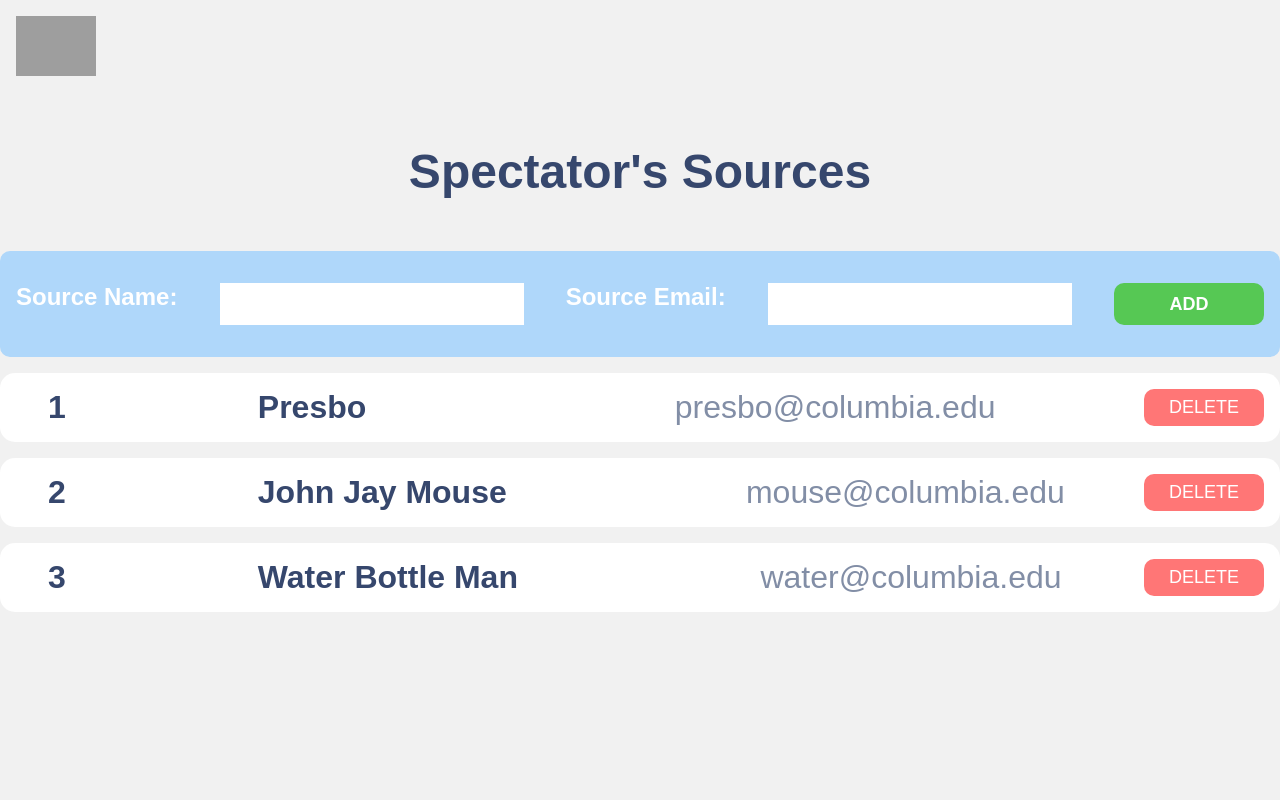
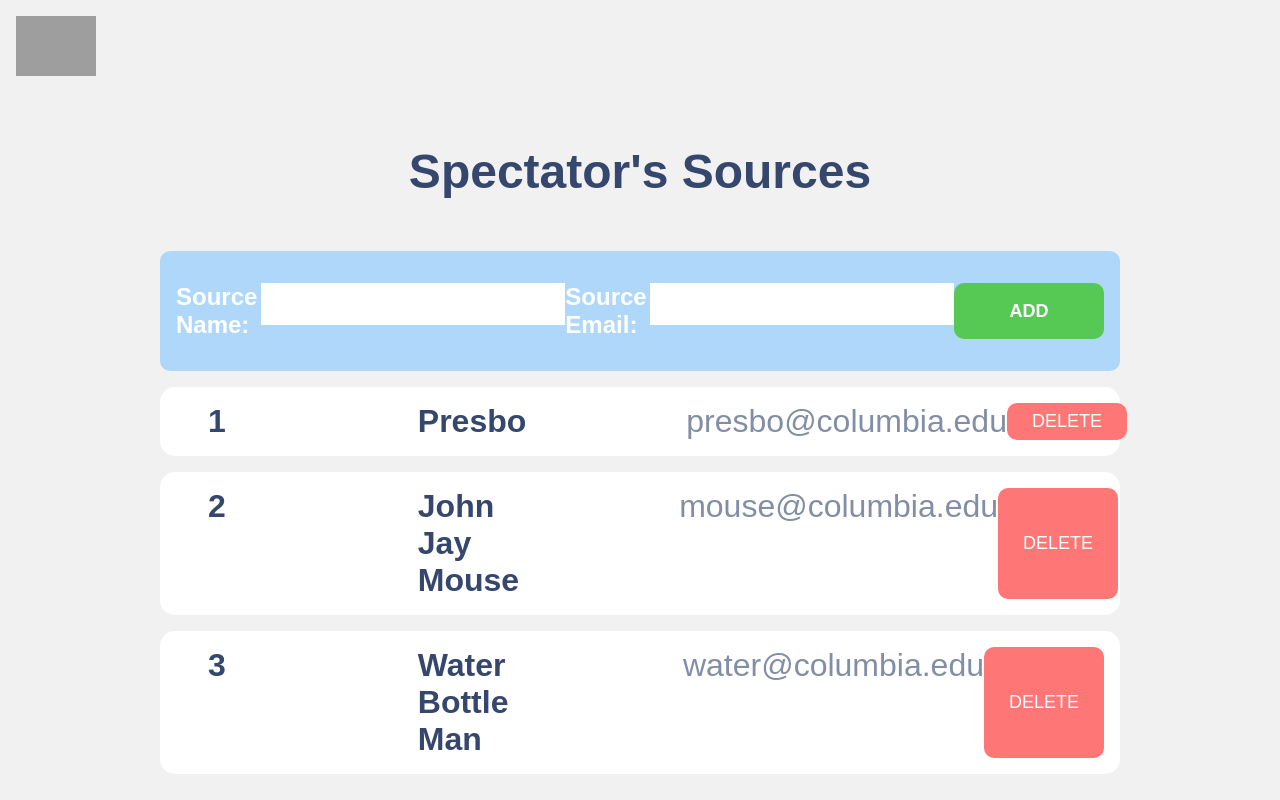
Before and after one commit to jaewon078/spec-sources, a React (Create React App) app in the folder react-app/: page / in a window 1280 px wide. Built offline with nearby package versions, Linux system fonts and the light colour scheme; grey boxes are pictures that could not be loaded.

Commit message:
Update App.css

```diff
--- a/react-app/src/App.css
+++ b/react-app/src/App.css
@@ -24,13 +24,13 @@ form {
   background-color: #AFD7FA;
   border-radius:10px;
   color: white;
+  margin: 1rem 10rem;
 }
 
 .whiteBoxMain {
   display: flex;
-
   padding: 1rem 1rem;
-  margin: 1rem 0;
+  margin: 1rem 10rem;
   background-color: white;
   border-radius: 15px;
 }
```
